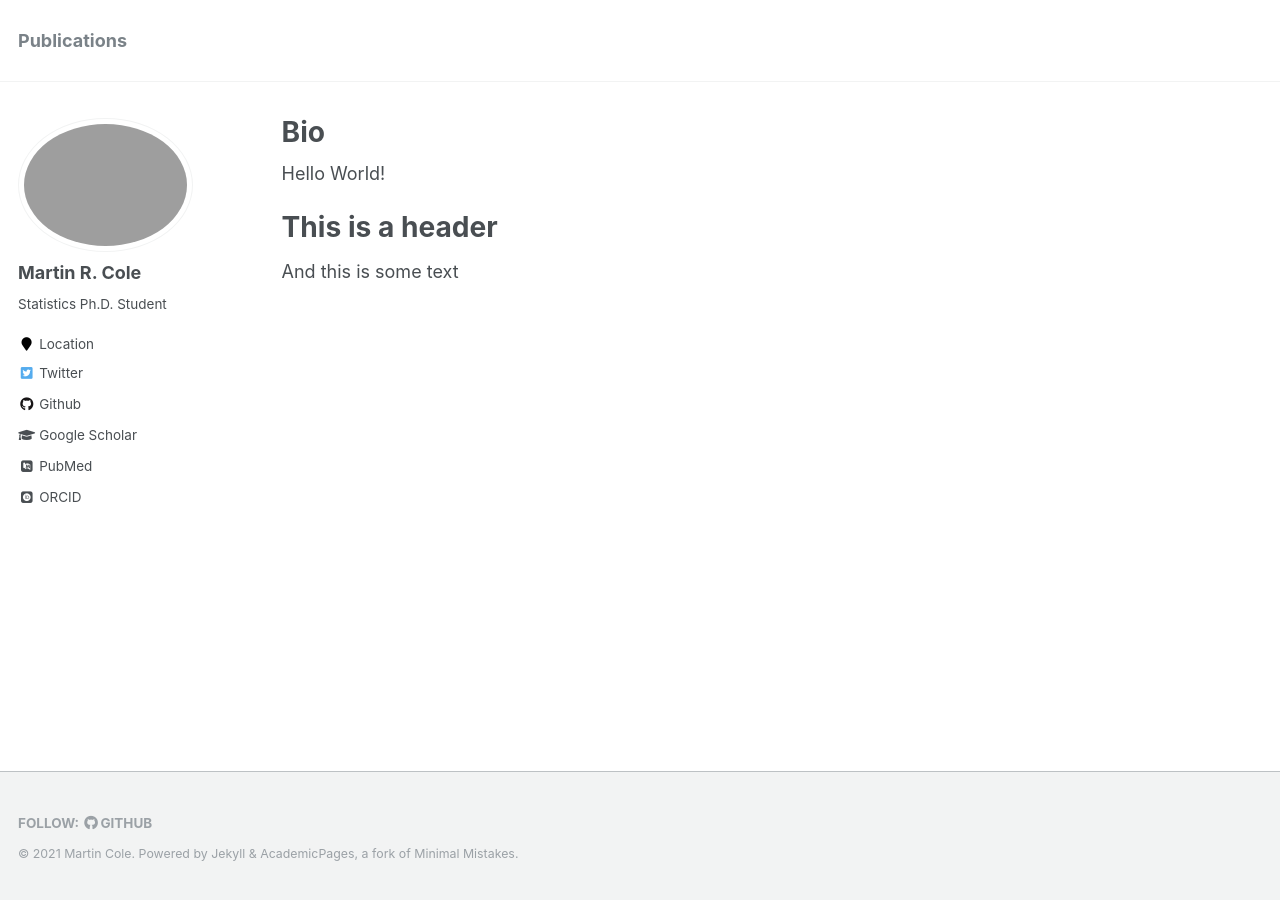
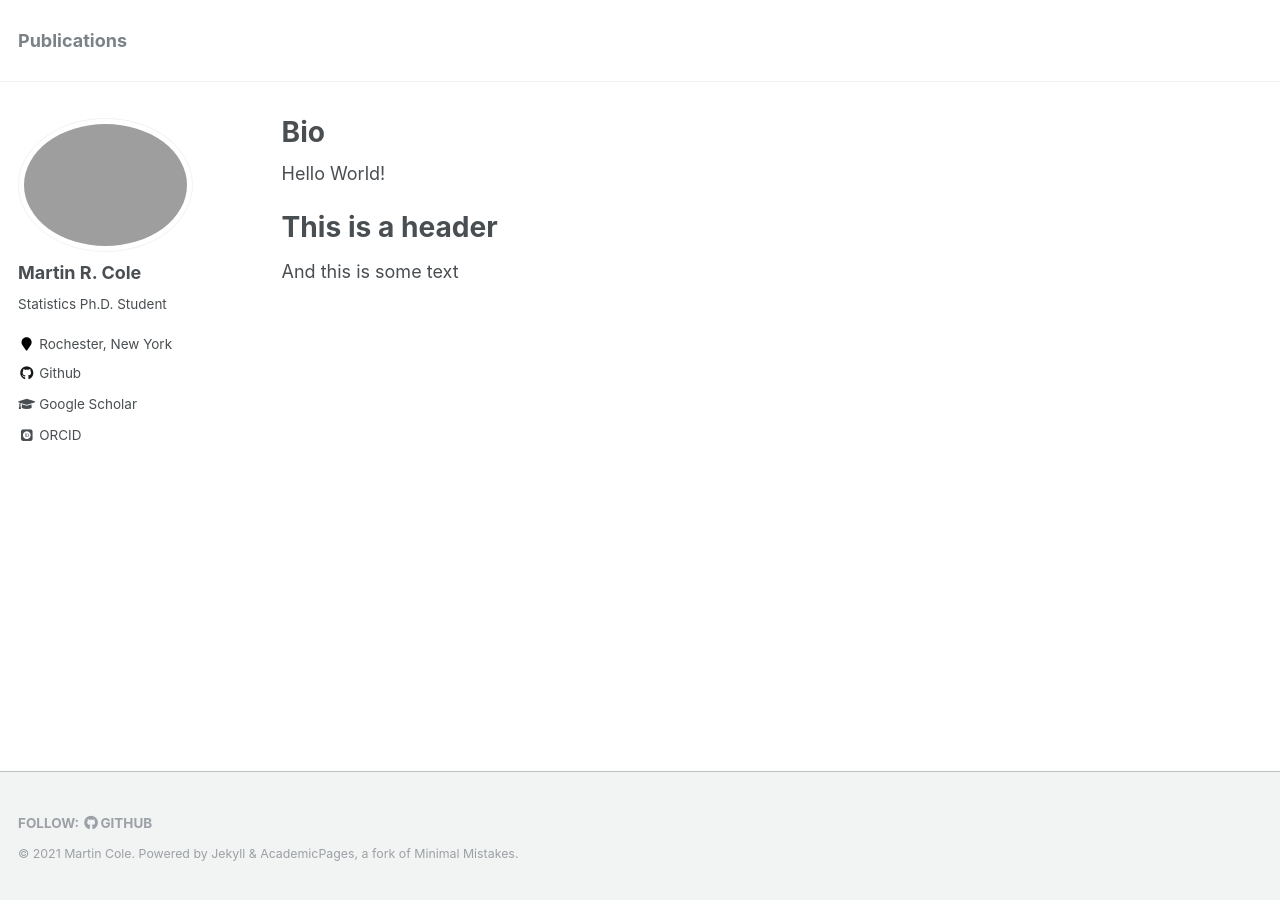
Before and after one commit to MartyCole/martycole.github.io, a Jekyll site: the page built from _pages/about.md, in a window 1280 px wide. Built offline with Jekyll 4.4.1, drawn with Linux system fonts in a browser that asks for light colours; some web fonts are replaced.

Commit message:
Update _config.yml

```diff
--- a/_config.yml
+++ b/_config.yml
@@ -83,9 +83,9 @@ author:
   name             : "Martin R. Cole"
   avatar           : "profile.png"
   bio              : "Statistics Ph.D. Student"
-  location         : "Location"
+  location         : "Rochester, New York"
   employer         :
-  pubmed           : "https://www.ncbi.nlm.nih.gov/pubmed/?term=john+snow"
+  pubmed           : # "https://www.ncbi.nlm.nih.gov/pubmed/?term=john+snow"
   googlescholar    : "http://yourfullgooglescholarurl.com"
   email            :
   researchgate     :  # example: "https://www.researchgate.net/profile/yourprofile"
@@ -96,7 +96,7 @@ author:
   flickr           :
   facebook         :
   foursquare       :
-  github           : "academicpages"
+  github           : "MartyCole"
   google_plus      :
   keybase          :
   instagram        :
@@ -109,7 +109,7 @@ author:
   stackoverflow    : # http://stackoverflow.com/users/123456/username
   steam            :
   tumblr           :
-  twitter          : "replacethistwitterhandle"
+  twitter          : # "replacethistwitterhandle"
   vine             :
   weibo            :
   xing             :
@@ -256,7 +256,7 @@ sass:
 permalink: /:categories/:title/
 # paginate: 5 # amount of posts to show
 # paginate_path: /page:num/
-timezone: America/Los_Angeles # http://en.wikipedia.org/wiki/List_of_tz_database_time_zones
+timezone: America/New_York # http://en.wikipedia.org/wiki/List_of_tz_database_time_zones
 
 
 # Plugins
```
